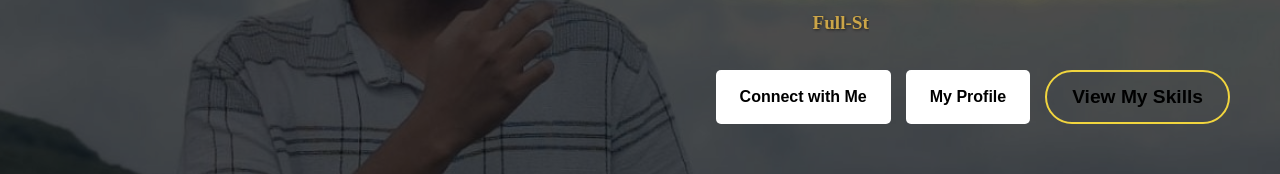
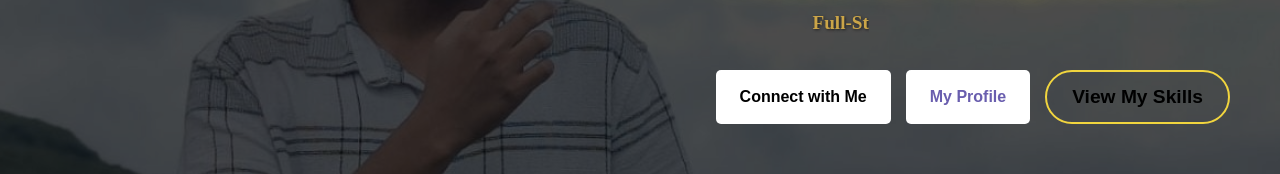
Before and after one commit to Adharsh0/mypage, a React (Vite) app: page / in a window 1280 px wide. Shown: the part 391-565 px from the top of the page. Built offline with nearby package versions, Linux system fonts and the light colour scheme.

Commit message:
change32

```diff
--- a/src/components/HeroSection.jsx
+++ b/src/components/HeroSection.jsx
@@ -50,7 +50,7 @@ const HeroSection = ({ onProfileClick, onConnectClick }) => {
           <button className="hero-btn yellow-btn" onClick={scrollToContact}>
             Connect with Me
           </button>
-          <button className="hero-btn yellow-btn" onClick={onProfileClick}>
+          <button className="hero-btn yellow-btnn" onClick={onProfileClick}>
             My Profile
           </button>
           <button className="hero-btn outline-btn">
```
